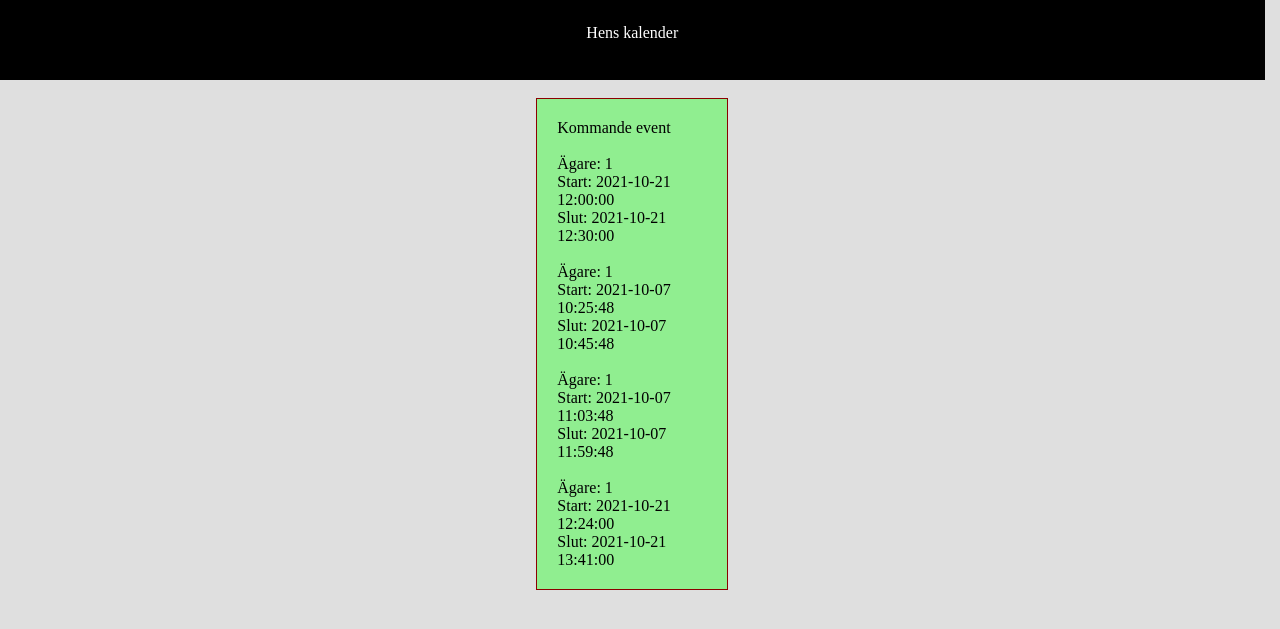
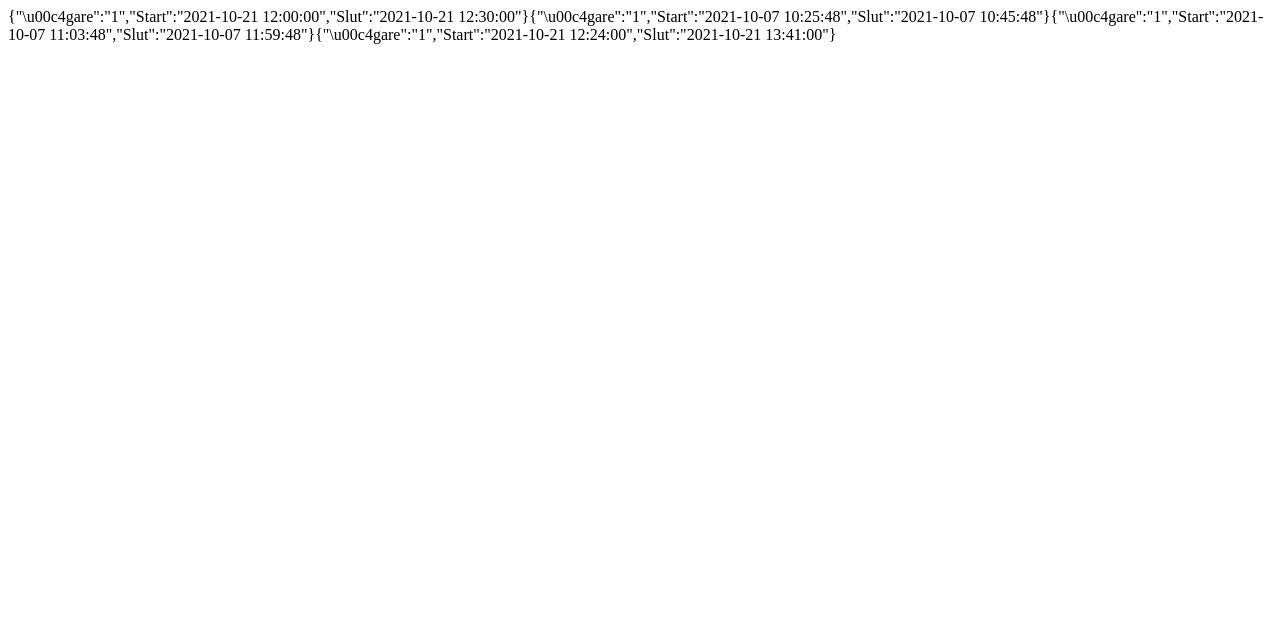
Before and after one commit to lukasA02/Theprovider, a PHP site: page /mapp/visarn.php?VisarID=1 in a window 1280 px wide. Shown: the top 629 px of the page. Run offline with PHP 8.4, Linux system fonts and the light colour scheme; data comes from the database, SQL or seed files in the repository.

Commit message:
Add files via upload

```diff
--- a/behorighet.php
+++ b/behorighet.php
@@ -5,6 +5,7 @@ require_once 'conn.php';
 if(isset($_GET['anv']) && isset($_GET['losen'])) {
     $username = $_GET['anv'];
     $password = $_GET['losen'];
+    $password = MD5($password);
 }
 
 $sql = "SELECT AnvandarID, Behorighet, Anvnamn, Losen FROM anvandare WHERE Anvnamn = '$username' && Losen = '$password'";
--- a/skapaanvandare.php
+++ b/skapaanvandare.php
@@ -13,7 +13,7 @@ if(isset($_GET["Behorighet"]) && isset($_GET["Anvnamn"]) && isset($_GET["Losen"]
 }
 
 $sql = "INSERT INTO anvandare(AnvandarID,Behorighet,Anvnamn,Losen,Enamn,Fnamn,Epost,Telefon)
-VALUES (null,'$Behorighet','$Anvnamn','$Losen','$Enamn','$Fnamn','$Epost','$Telefon')";
+VALUES (null,'$Behorighet','$Anvnamn',MD5($Losen),'$Enamn','$Fnamn','$Epost','$Telefon')";
 
 if (mysqli_query($conn, $sql)) {
   echo "Konto skapat";
--- a/visarn.php
+++ b/visarn.php
@@ -10,35 +10,21 @@
     <meta charset="UTF-8">
     <meta http-equiv="X-UA-Compatible" content="IE=edge">
     <meta name="viewport" content="width=device-width, initial-scale=1.0">
-    <link rel="stylesheet" href="stylee.css">
     <title>Events!</title>
 </head>
 <body>
-    <div class="asd">
-
-   <p> Hens kalender </p>
-</div>
-    </form>
-    <div class="color">
-    <div>
-    <header class="top"></header>
-    </div>
-
-    <br>
-
 <?php
     include 'conn.php';
-    $sql = "SELECT starttid, sluttid, eventid, agare, namn FROM event WHERE agare='$VisarID'";
+    $sql = "SELECT Starttid, Sluttid, eventid, agare, namn FROM event WHERE agare='$VisarID'";
     $result = mysqli_query($conn, $sql);
 ?>
-<div class="print">
-Kommande event
-<br>
 <?php
     if (mysqli_num_rows($result) > 0) {
     // output data of each row
         while($row = mysqli_fetch_assoc($result)) {
-            echo "<br> Ägare: " . $row["agare"]. "<br> Start: " . $row["starttid"]. "<br> Slut: " . $row["sluttid"]. "<br>";
+            //echo "<br> Ägare: " . $row["agare"]. "<br> Start: " . $row["starttid"]. "<br> Slut: " . $row["sluttid"]. "<br>";
+            $visa = array("Ägare"=>$row["agare"], "Start"=>$row["Starttid"], "Slut"=>$row["Sluttid"] );
+     echo json_encode($visa);
         }
     } else {
         echo "0 results";
@@ -49,5 +35,4 @@ Kommande event
 mysqli_close($conn);
 ?>
 </body>
-<script src="theprovider.js"></script>
 </html>
```
